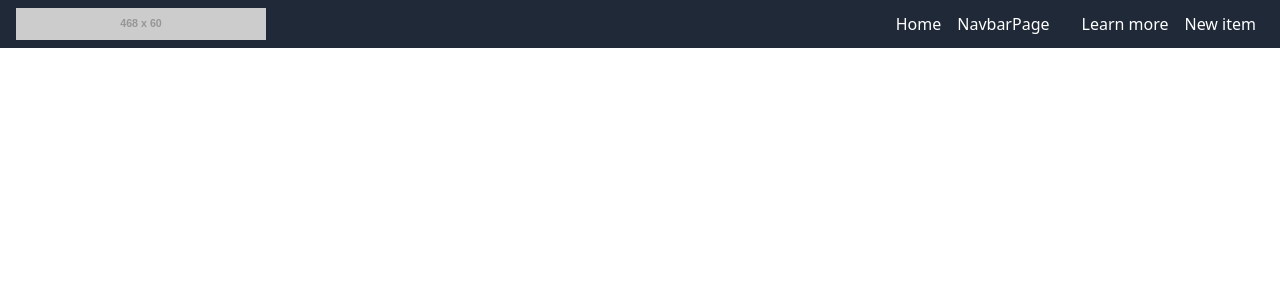
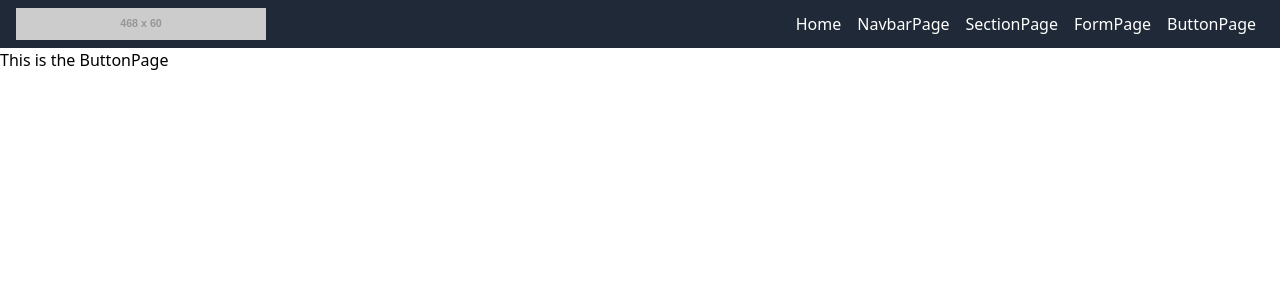
Before and after one commit to kapilannava/react-tailwind-component-library, a React (Create React App) app: page /ButtonPage in a window 1280 px wide. Shown: the top 300 px of the page. Built offline with nearby package versions, Linux system fonts and the light colour scheme.

Commit message:
Add Button, Form, and section pages- update Header Links

```diff
--- a/src/App.js
+++ b/src/App.js
@@ -3,6 +3,9 @@ import { BrowserRouter as Router, Route, Switch } from 'react-router-dom'
 import Header from './components/Header'
 import Home from './Home'
 import NavbarPage from './NavbarPage'
+import SectionPage from './SectionPage'
+import FormPage from './FormPage'
+import ButtonPage from './ButtonPage'
 
 // Button Props
 // children, size, textColor, bgColor, bgHover, className
@@ -16,6 +19,9 @@ const App = () => {
     <Switch>
       <Route path="/" exact component={Home} />
       <Route path="/NavbarPage" exact component={NavbarPage} />
+      <Route path="/SectionPage" exact component={SectionPage} />
+      <Route path="/FormPage" exact component={FormPage} />
+      <Route path="/ButtonPage" exact component={ButtonPage} />
     </Switch>
     </Router>
 
--- /dev/null
+++ b/src/ButtonPage.js
@@ -0,0 +1,11 @@
+import React from 'react'
+
+const ButtonPage = () => {
+    return (
+        <div>
+            This is the ButtonPage
+        </div>
+    )
+}
+
+export default ButtonPage
--- /dev/null
+++ b/src/FormPage.js
@@ -0,0 +1,11 @@
+import React from 'react'
+
+const FormPage = () => {
+    return (
+        <div>
+            This is the Form Page
+        </div>
+    )
+}
+
+export default FormPage
--- a/src/Home.js
+++ b/src/Home.js
@@ -1,16 +1,10 @@
 import React from 'react'
 import Hero from './components/Hero'
-import Section from './components/Section'
-import ReverseSection from './components/ReverseSection'
-import Footer from './components/Footer'
 
 const Home = () => {
     return (
         <div>
             <Hero />
-            <Section />
-            <ReverseSection />
-            <Footer />
         </div>
     )
 }
--- /dev/null
+++ b/src/SectionPage.js
@@ -0,0 +1,11 @@
+import React from 'react'
+
+const SectionPage = () => {
+    return (
+        <div>
+            This is the SectionPage
+        </div>
+    )
+}
+
+export default SectionPage
--- a/src/components/Header.js
+++ b/src/components/Header.js
@@ -38,17 +38,23 @@ function Header(){
             </button>
             </Link>
 
-            <button className="px-2 py-1 text-white semibold rounded hover:bg-gray-700">
+            <Link to="/SectionPage">
+        <button className="px-2 py-1 text-white semibold rounded hover:bg-gray-700">
+        SectionPage
+            </button>
+            </Link>
 
+            <Link to="/FormPage">
+        <button className="px-2 py-1 text-white semibold rounded hover:bg-gray-700">
+        FormPage
             </button>
+            </Link>
 
-            <button className="px-2 py-1 text-white semibold rounded hover:bg-gray-700">
-                Learn more
+            <Link to="/ButtonPage">
+        <button className="px-2 py-1 text-white semibold rounded hover:bg-gray-700">
+        ButtonPage
             </button>
-
-            <button className="px-2 py-1 text-white semibold rounded hover:bg-gray-700">
-                New item
-            </button>
+            </Link>
         </div>
 
     </div>
```
Also changed, not shown: 1 other file (tests, documents, lock files or other folders).
